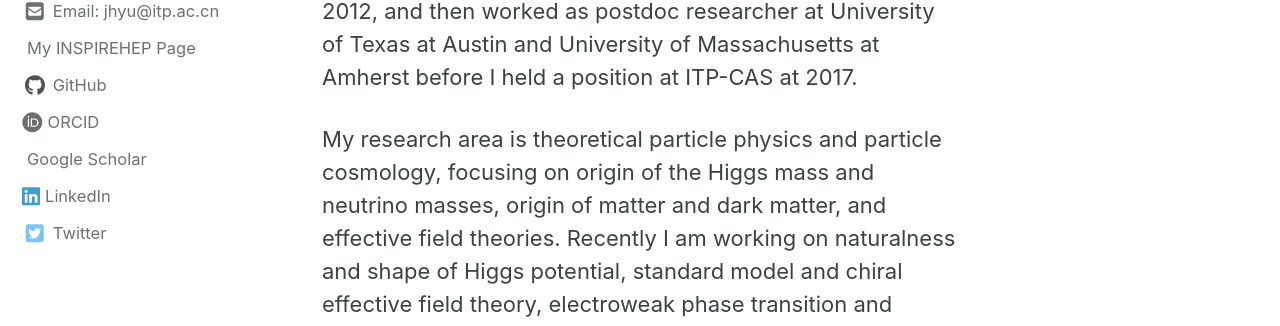
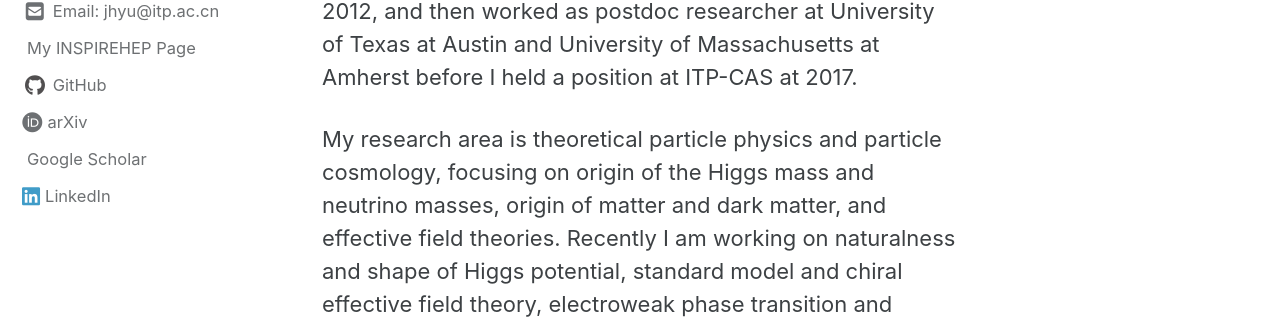
Before and after one commit to jhyu-itp/jhyu-itp.github.io, a Jekyll site: the page built from _pages/index.md, in a window 1280 px wide. Shown: the part 356-682 px from the top of the page. Built offline with Jekyll 4.4.1, drawn with Linux system fonts in a browser that asks for light colours; cached includes are drawn as plain includes; nearby versions of some CDN libraries; a style sheet for code colours, icons or effects is not loaded.

Commit message:
Update _config.yml

```diff
--- a/_config.yml
+++ b/_config.yml
@@ -36,18 +36,15 @@ author:
     - label: "GitHub"
       icon: "fab fa-fw fa-github fa-lg"
       url: "https://github.com/jhyu-itp/"
-    - label: "ORCID"
+    - label: "arXiv"
       icon: "fab fa-orcid fa-lg"
-      url: "https://orcid.org/"
+      url: "https://arxiv.org/list/hep-ph/new"
     - label: "Google Scholar"
       icon: "ai ai-google-scholar-square"
       url: "https://scholar.google.com/"
     - label: "LinkedIn"
       icon: "fab fa-linkedin fa-lg"
       url: "https://LinkedIn.com/"
-    - label: "Twitter"
-      icon: "fab fa-fw fa-twitter-square fa-lg"
-      url: "https://twitter.com/"
 
 
 # Social Sharing
```
